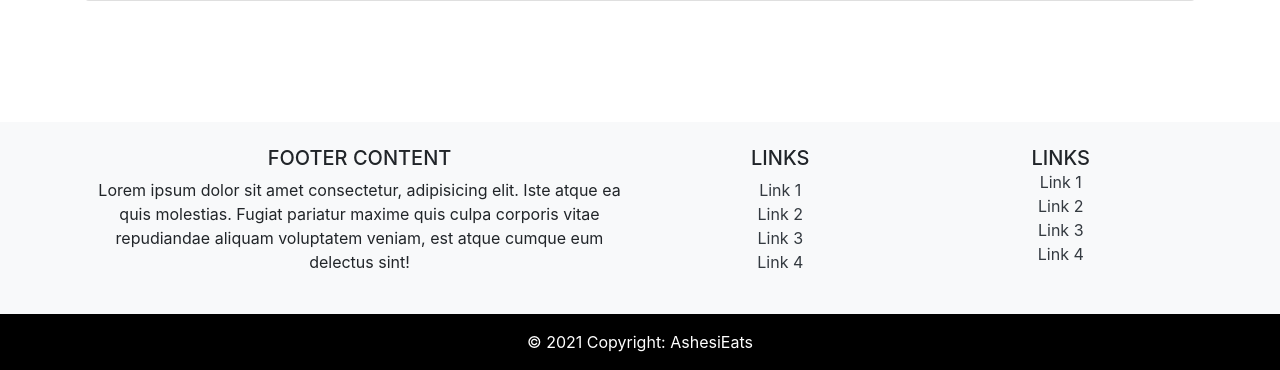
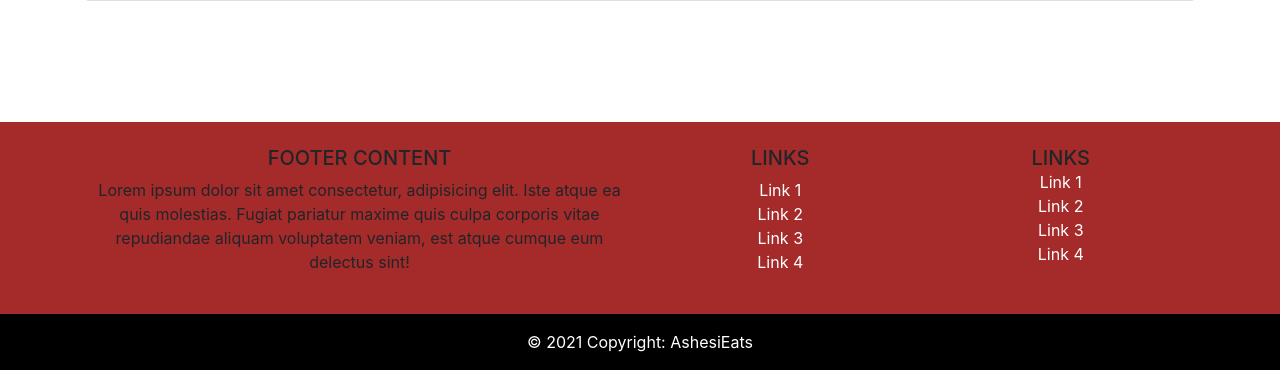
Before and after one commit to Akwasi123/AshesiEats-Software-Engineering-Project, a PHP site: page /akonnor.html in a window 1280 px wide. Shown: the part 2193-2563 px from the top of the page. Run offline with PHP 8.4, Linux system fonts and the light colour scheme.

Commit message:
minor update to akonnor.html

```diff
--- a/akonnor.html
+++ b/akonnor.html
@@ -118,7 +118,7 @@
 
   <!-- footer -->
   <!-- Footer -->
-<footer class="bg-light text-center text-lg-start">
+<footer class="text-center text-lg-start footer">
   <!-- Grid container -->
   <div class="container p-4">
     <!--Grid row-->
@@ -141,16 +141,16 @@
 
         <ul class="list-unstyled mb-0">
           <li>
-            <a href="#!" class="text-dark">Link 1</a>
+            <a href="#!" class="text-white">Link 1</a>
           </li>
           <li>
-            <a href="#!" class="text-dark">Link 2</a>
+            <a href="#!" class="text-white">Link 2</a>
           </li>
           <li>
-            <a href="#!" class="text-dark">Link 3</a>
+            <a href="#!" class="text-white">Link 3</a>
           </li>
           <li>
-            <a href="#!" class="text-dark">Link 4</a>
+            <a href="#!" class="text-white">Link 4</a>
           </li>
         </ul>
       </div>
@@ -162,16 +162,16 @@
 
         <ul class="list-unstyled">
           <li>
-            <a href="#!" class="text-dark">Link 1</a>
+            <a href="#!" class="text-white">Link 1</a>
           </li>
           <li>
-            <a href="#!" class="text-dark">Link 2</a>
+            <a href="#!" class="text-white">Link 2</a>
           </li>
           <li>
-            <a href="#!" class="text-dark">Link 3</a>
+            <a href="#!" class="text-white">Link 3</a>
           </li>
           <li>
-            <a href="#!" class="text-dark">Link 4</a>
+            <a href="#!" class="text-white">Link 4</a>
           </li>
         </ul>
       </div>
--- a/assets/css/akonnor.css
+++ b/assets/css/akonnor.css
@@ -151,3 +151,7 @@ body{
 .order-button:hover{
     background-color: brown;
 }
+
+.footer{
+    background-color: brown;
+}
```
